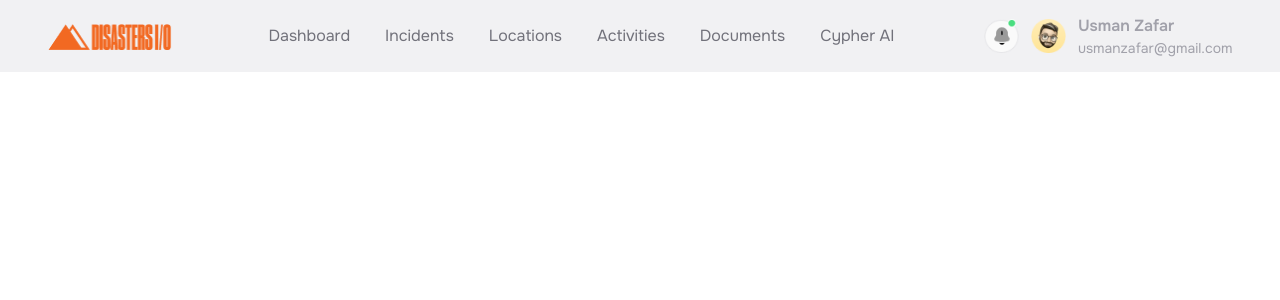
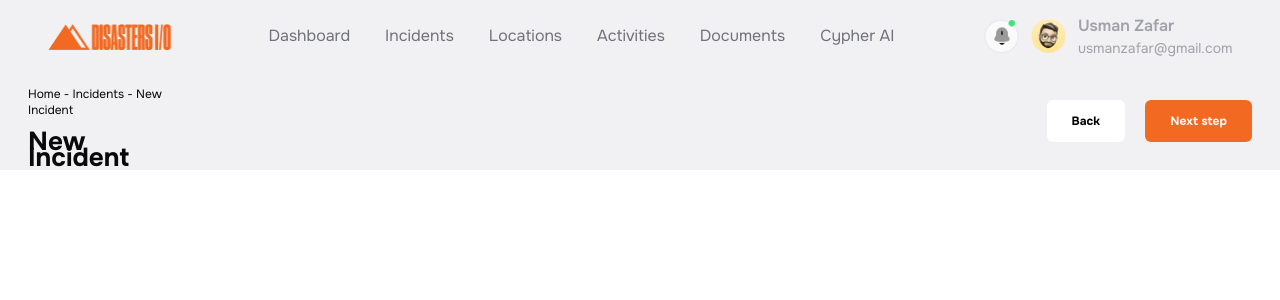
Before and after one commit to jihad-programmer/Disaster10, a React (Vite) app in the folder Disasters10/: page /SecondPage in a window 1280 px wide. Shown: the top 300 px of the page. Built offline with nearby package versions, Linux system fonts and the light colour scheme.

Commit message:
LetsGetStarted /First page Done with Routing

```diff
--- a/Disasters10/src/App.jsx
+++ b/Disasters10/src/App.jsx
@@ -5,6 +5,7 @@ import Locations from './Components/DashBoard/NavbarAll/Locations'
 import Nav from './Components/DashBoard/NavbarAll/Nav'
 import { BrowserRouter, Route, Routes } from "react-router-dom"
 import FirstPage from './Components/Incidents/FirstPage'
+import SecondPage from './Components/Incidents/SecondPage'
 function App() {
 
 
@@ -14,11 +15,13 @@ function App() {
     <Nav/>
      <Routes>
 
-         {/* <Route path='/' element={ <DashBoard/> }/>
+         <Route path='/' element={ <DashBoard/> }/>
           <Route path='/DashBoard' element={ <DashBoard/> }/>
-         <Route path='/Incident' element={ <Incident/>}/> */}
+         <Route path='/Incident' element={ <Incident/>} />
+
          <Route path='/FirstPage' element={ <FirstPage/> }/>
 
+         <Route path='/SecondPage' element={ <SecondPage/> }/>
 
 
      </Routes>
--- /dev/null
+++ b/Disasters10/src/Components/DashBoard/NavbarAll/ChatBox.jsx
@@ -0,0 +1,13 @@
+import React from 'react'
+
+function ChatBox() {
+  return (
+    <div>
+        <div className='w-[331px] h-[475px]'>
+            <div className='bg-[#F26922]'>Chat with cypher</div>
+        </div>
+    </div>
+  )
+}
+
+export default ChatBox
--- a/Disasters10/src/Components/DashBoard/NavbarAll/DashBoard.jsx
+++ b/Disasters10/src/Components/DashBoard/NavbarAll/DashBoard.jsx
@@ -4,11 +4,13 @@ import {CardData} from '../../../lib/Db/index'
 import CommonCard from '../../common/CommonCard'
 import { IoClose } from "react-icons/io5"
 import NavTitle from './NavTitle'
+import Button from '../../common/Button'
+import ChatBox from './ChatBox'
 
 function DashBoard() {
 
   const [chatOpen, setChatOpen] = useState(false);
-  const handleChat = () =>(
+  const handleClick = () =>(
     setChatOpen(!chatOpen)
   )
 
@@ -33,17 +35,18 @@ function DashBoard() {
 
 
 
-            <button
-        className="bg-orange text-white md:w-[77px] w-[57px] md:h-[77px] h-[57px] rounded-full inline-flex justify-center items-center bottom-4 right-4 fixed hover:cursor-pointer font-bold text-[55px] font-white font-onest z-[9999]"
-        onClick={handleChat}>
+
+
+</DashContainer>
+<Button
+      className='rounded-full text-xl'
+
+        onClick={handleClick}>
 
         {chatOpen ? <IoClose /> : "C"}
-      </button>
+      </Button>
 
-      <div className="fixed top-0 right-4">{chatOpen ? <ChatBox /> : null}</div>
-
-</DashContainer>
-
+      <div  className="fixed bottom-0 right-4">{chatOpen ? <ChatBox /> : null}</div>
     </section>
   )
 }
--- a/Disasters10/src/Components/DashBoard/NavbarAll/Incident.jsx
+++ b/Disasters10/src/Components/DashBoard/NavbarAll/Incident.jsx
@@ -7,16 +7,16 @@ import { useNavigate } from "react-router-dom";
 import FirstPage from '../../Incidents/FirstPage'
 function Incident() {
 
-  const navigate = useNavigate();
-  const handle = () =>(
-    navigate("Incidents/FirstPage")
-  )
+//   const navigate = useNavigate();
+//   const NextClick = () => {
+//     navigate('/FirstPage');
+// }
   return (
 
     <div>
-        <NavTitle P='Home - Incidents' H='Incidents' B='+New Incident' NextClick={handle}/>
+        <NavTitle P='Home - Incidents' H='Incidents' B='+New Incident'/>
         <DashContainer>
-        <div  className="grid lg:grid-cols-4 md:grid-cols-2 grid-cols-1 gap-8 p-4 ">
+        <div  className="grid lg:grid-cols-4 md:grid-cols-2 grid-cols-1 gap-8 p-4">
 
 
        {CardData.map( (Data,i)=> (
--- a/Disasters10/src/Components/DashBoard/NavbarAll/NavTitle.jsx
+++ b/Disasters10/src/Components/DashBoard/NavbarAll/NavTitle.jsx
@@ -1,8 +1,9 @@
 import React from 'react'
 import DashContainer from '../../common/DashContainer'
 import Button from '../../common/Button'
-import { useNavigate } from "react-router-dom";
-function NavTitle({P,H,B,NextClick}) {
+import { NavLink } from 'react-router-dom'
+
+function NavTitle({P,H,B}) {
   return (
     <div>
         <DashContainer className='font-onest grid justify-center place-items-center md:flex md:justify-between items-center px-5 bg-[#E4E4E780] '>
@@ -20,7 +21,8 @@ function NavTitle({P,H,B,NextClick}) {
                     <p className='text-[12px] text-primary bg-[#FAFAFA]  p-2  rounded-[6px]'>Sort By: Date modified</p>
                 </div>
 
-                <Button onClick={NextClick}>{B}</Button>
+                <NavLink to={'/FirstPage'}> <Button>{B}</Button> </NavLink>
+
 
             </div>
         </DashContainer>
--- a/Disasters10/src/Components/Incidents/FirstPage.jsx
+++ b/Disasters10/src/Components/Incidents/FirstPage.jsx
@@ -2,6 +2,8 @@ import React from 'react'
 import Button from '../common/Button'
 import { FirstPageData } from '../../lib/Db'
 import FirstPageCard from './FirstPageCard'
+import { NavLink } from 'react-router-dom'
+import SecondPage from './SecondPage'
 function FirstPage() {
   return (
     <>
@@ -30,7 +32,9 @@ function FirstPage() {
 
 
    <div className='w-[100%] my-[100px] md:my-[140px]'>
-            <Button className='md:ms-[46%]'>Get started</Button>
+    <NavLink to={'/SecondPage'}> <Button className='md:ms-[46%]'>Get started</Button>   </NavLink>
+
+
         </div>
 
     </>
--- a/Disasters10/src/Components/Incidents/SecondPage.jsx
+++ b/Disasters10/src/Components/Incidents/SecondPage.jsx
@@ -0,0 +1,28 @@
+import React from 'react'
+import DashContainer from '../common/DashContainer'
+import { NavLink } from 'react-router-dom'
+import Button from '../common/Button'
+function SecondPage() {
+  return (
+    <div>
+        <div>
+        <DashContainer className='font-onest grid space-y-5  md:space-y-0 justify-center place-items-center md:flex md:justify-between items-center px-7 bg-[#E4E4E780] '>
+            <div className='w-[137px] h-[70px] space-y-0 leading-[16px]'>
+                <p className='text-[12px] font-[400] text-primary'>Home - Incidents - New Incident</p> <br />
+                <h1 className='text-[26px] font-bold text-primary'>New Incident</h1>
+            </div>
+
+          <div className='space-x-4'>
+            <NavLink to={'/FirstPage'}> <Button className='bg-white text-black hover:bg-[#F26922] hover:text-white'>Back</Button> </NavLink>
+            <NavLink to={'/ThirdPage'}> <Button>Next step</Button> </NavLink>
+        </div>
+
+
+
+        </DashContainer>
+    </div>
+    </div>
+  )
+}
+
+export default SecondPage
```
Also changed, not shown: Disasters10/public/SecondPageStep.png (added).
